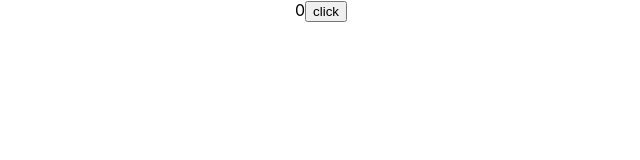
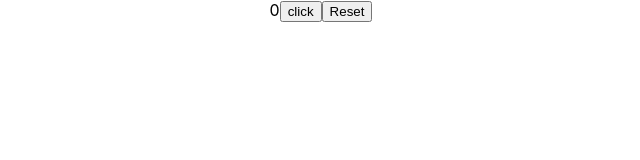
Before and after one commit to regggulus/Microtask_project, a React (Create React App) app: page / in a window 1280 px wide. Shown: the top 160 px of the page, without its empty margins (319-959 px from the left). Built offline with nearby package versions, Linux system fonts and the light colour scheme.

Commit message:
onClickReset

```diff
--- a/src/HW_monday/useState/Button.tsx
+++ b/src/HW_monday/useState/Button.tsx
@@ -2,16 +2,21 @@ import React, {useState} from "react";
 
 export function Button() {
 
-    let[a, setA] = useState(0)
+    let [a, setA] = useState(0)
 
     const onClickHandler = () => {
         setA(++a)
+        console.log(a)
+    }
+    const onClickReset = () => {
+        setA(a = 0)
         console.log(a)
     }
     return (
         <div>
             {a}
             <button onClick={onClickHandler}>click</button>
+            <button onClick={onClickReset}>Reset</button>
         </div>
     )
 }
```
